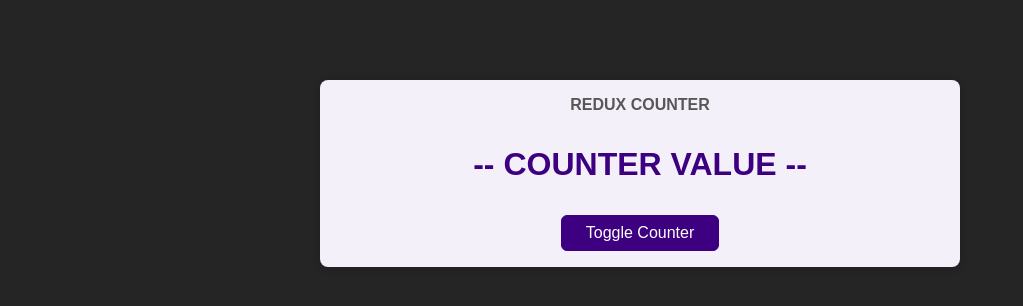
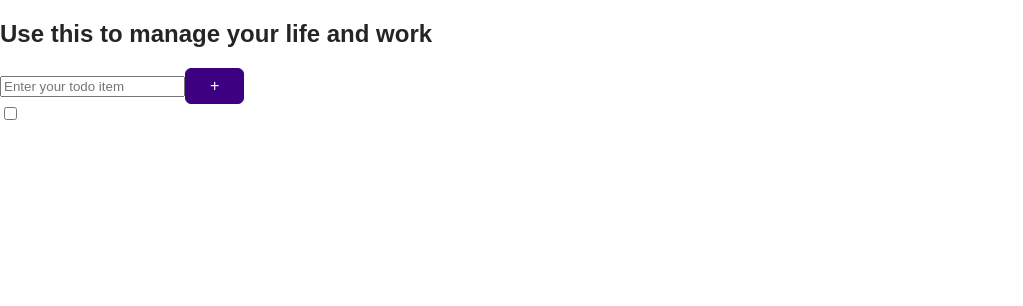
Before and after one commit to tongliAyra/todo-web-with-redux, a React (Create React App) app: page / in a window 1280 px wide. Shown: the top 306 px of the page, without its empty margins (0-1023 px from the left). Built offline with nearby package versions, Linux system fonts and the light colour scheme.

Commit message:
feat: should add tasks

```diff
--- a/src/App.js
+++ b/src/App.js
@@ -1,9 +1,12 @@
-import Counter from './components/Counter';
-
+import TaskList from "./components/TaskList";
+import Header from "./components/Header";
 
 function App() {
   return (
-    <Counter />
+    <section>
+      <Header />
+      <TaskList />
+    </section>
   );
 }
 
--- a/src/components/Counter.js
+++ /dev/null
@@ -1,15 +0,0 @@
-import classes from './Counter.module.css';
-
-const Counter = () => {
-  const toggleCounterHandler = () => {};
-
-  return (
-    <main className={classes.counter}>
-      <h1>Redux Counter</h1>
-      <div className={classes.value}>-- COUNTER VALUE --</div>
-      <button onClick={toggleCounterHandler}>Toggle Counter</button>
-    </main>
-  );
-};
-
-export default Counter;
--- a/src/components/Header.js
+++ b/src/components/Header.js
@@ -1,22 +1,32 @@
-import classes from './Header.module.css';
+import { useDispatch } from "react-redux";
+import { addTask } from "./todoTasksSlice";
+import { useState } from "react";
 
 const Header = () => {
+  const [task, setTask] = useState("");
+  const dispatch = useDispatch();
+  const handleAddTasks = () => {
+    dispatch(addTask(task));
+    setTask("");
+  };
+
+  const onChangeName = (e) => {
+    setTask(e.target.value);
+  };
+
   return (
-    <header className={classes.header}>
-      <h1>Redux Auth</h1>
-      <nav>
-        <ul>
-          <li>
-            <a href='/'>My Products</a>
-          </li>
-          <li>
-            <a href='/'>My Sales</a>
-          </li>
-          <li>
-            <button>Logout</button>
-          </li>
-        </ul>
-      </nav>
+    <header>
+      <h1>Use this to manage your life and work</h1>
+      <label htmlFor="add-task" />
+      <input
+        type="text"
+        className="add-task"
+        placeholder="Enter your todo item"
+        onChange={onChangeName}
+      />
+      <button className="add-btn" onClick={handleAddTasks}>
+        +
+      </button>
     </header>
   );
 };
--- /dev/null
+++ b/src/components/TaskList.js
@@ -0,0 +1,14 @@
+import { useSelector } from "react-redux";
+
+const TaskList = () => {
+  const todoTask = useSelector((state) => state.tasks);
+
+  return (
+    <section>
+      <label htmlFor="check-box" />
+      <input className="check-box" type="checkbox" />
+    </section>
+  );
+};
+
+export default TaskList;
--- a/src/components/todoTasksSlice.js
+++ b/src/components/todoTasksSlice.js
@@ -20,11 +20,12 @@ const todoTasksSlice = createSlice({
       reducer(state, action) {
         state.push(action.payload);
       },
-      prepare(id, taskName) {
+      prepare(taskName) {
         return {
           payload: {
-            id: "11",
+            id: initialState.length + 1,
             taskName,
+            isChecked: false,
           },
         };
       },
@@ -36,5 +37,5 @@ const todoTasksSlice = createSlice({
   },
 });
 
-export const taskActions = todoTasksSlice.actions;
+export const { addTask, completedTask, deleteTask } = todoTasksSlice.actions;
 export default todoTasksSlice.reducer;
--- a/src/index.css
+++ b/src/index.css
@@ -6,7 +6,7 @@ body {
   margin: 0;
   font-family: sans-serif;
   color: #252525;
-  background-color: #252525;
+  background-color: white;
 }
 
 button {
--- a/src/index.js
+++ b/src/index.js
@@ -1,8 +1,13 @@
-import React from 'react';
-import ReactDOM from 'react-dom/client';
+import React from "react";
+import ReactDOM from "react-dom/client";
+import "./index.css";
+import App from "./App";
+import { Provider } from "react-redux";
+import store from "./store/store";
 
-import './index.css';
-import App from './App';
-
-const root = ReactDOM.createRoot(document.getElementById('root'));
-root.render(<App />);
+const root = ReactDOM.createRoot(document.getElementById("root"));
+root.render(
+  <Provider store={store}>
+    <App />
+  </Provider>
+);
--- a/src/store/index.js
+++ b/src/store/store.js
@@ -1,8 +1,8 @@
 import { configureStore } from "@reduxjs/toolkit";
-import todoTasksSlice from "../components/todoTasksSlice";
+import todoTasksReducer from "../components/todoTasksSlice";
 
 const store = configureStore({
-  reducer: todoTasksSlice,
+  reducer: { tasks: todoTasksReducer },
 });
 
 export default store;
```
Also changed, not shown: src/components/Auth.js (deleted, +0 -23 lines), src/components/Auth.module.css (deleted, +0 -29 lines), src/components/UserProfile.js (deleted, +0 -11 lines), src/components/UserProfile.module.css (deleted, +0 -9 lines).
